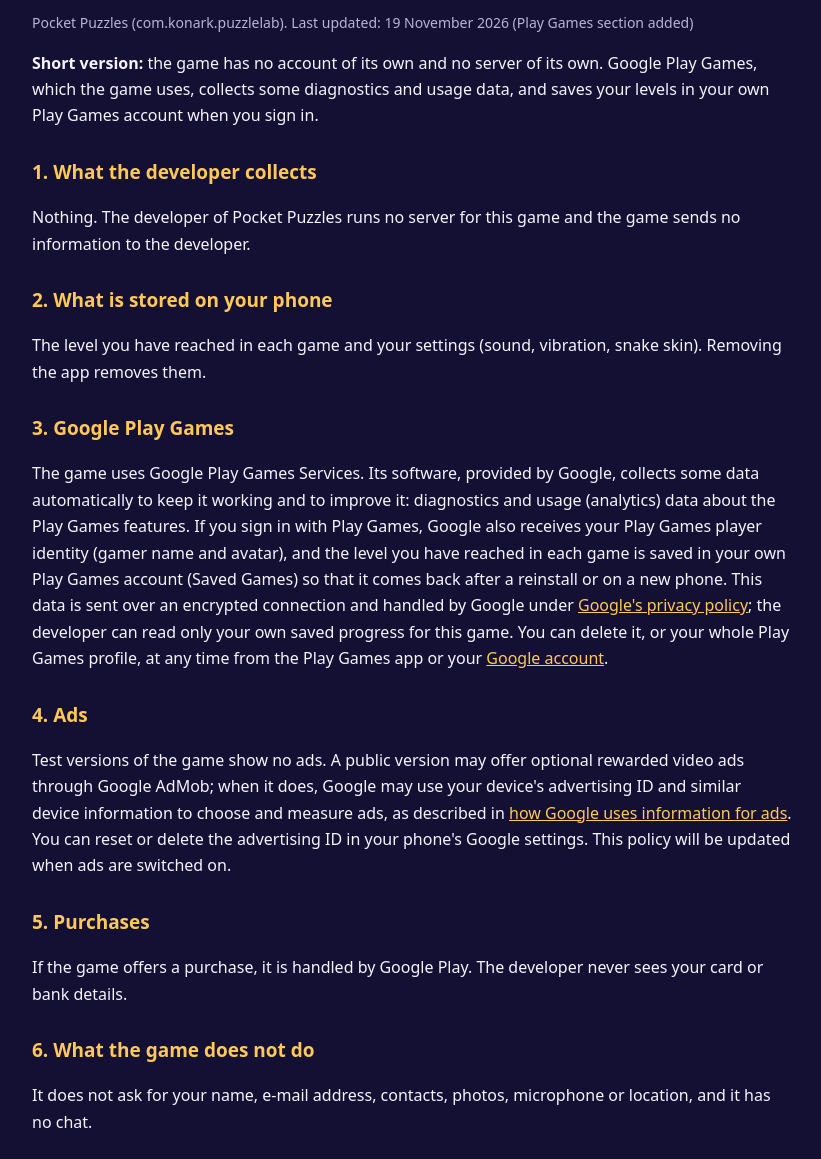
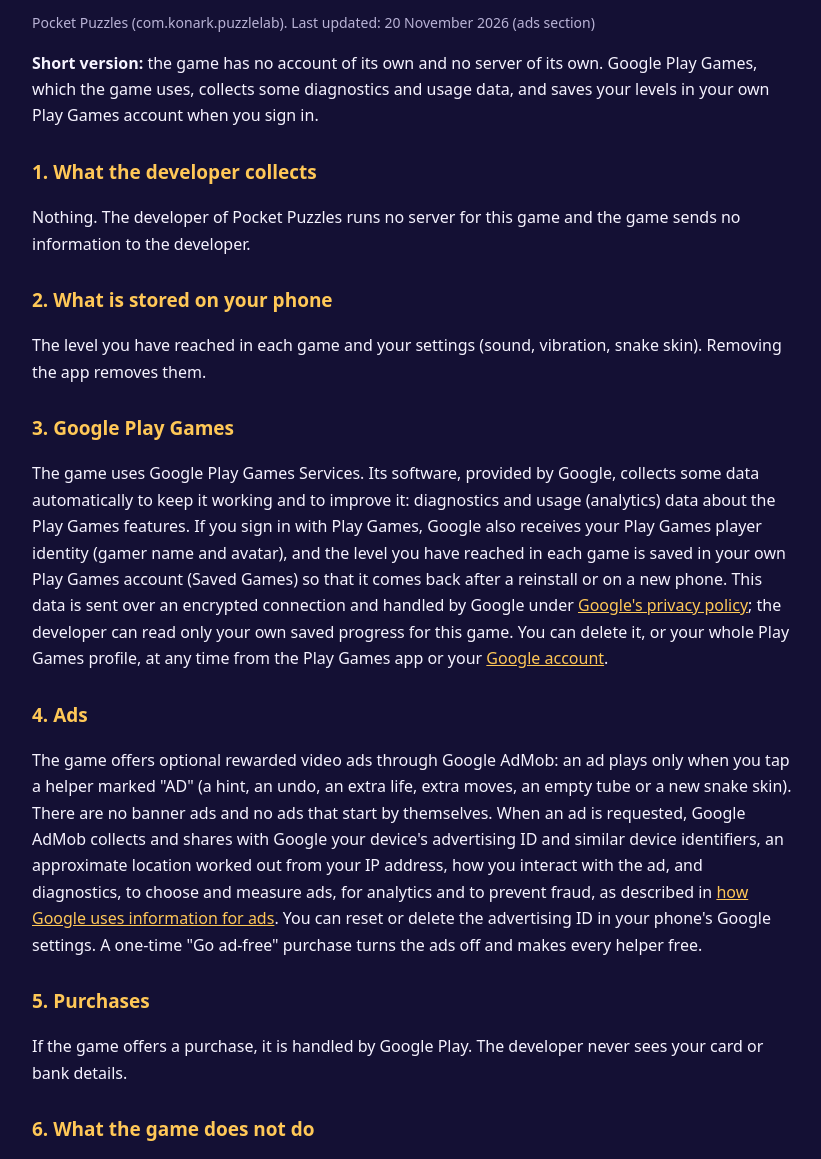
Before and after one commit to konarkjha/puzzlelab-site, a plain HTML site: page privacy.html in a window 1280 px wide. Shown: the part 126-1285 px from the top of the page, without its empty margins (228-1049 px from the left). Drawn offline with Linux system fonts and the light colour scheme.

Commit message:
Privacy: ads are on (rewarded only, AdMob data listed)

```diff
--- a/privacy.html
+++ b/privacy.html
@@ -4,14 +4,14 @@ main{max-width:760px;margin:0 auto;padding:32px 20px 64px}h1{font-size:30px;marg
 a{color:#ffc857}nav{font-size:14px;margin-bottom:18px}.muted{color:#b9b3d6;font-size:14px}</style></head><body><main>
 <nav><a href="index.html">About</a> &middot; <a href="privacy.html">Privacy</a> &middot; <a href="terms.html">Terms</a> &middot; <a href="delete.html">Delete data</a></nav>
 <h1>Privacy Policy</h1>
-<p class="muted">Pocket Puzzles (com.konark.puzzlelab). Last updated: 19 November 2026 (Play Games section added)</p>
+<p class="muted">Pocket Puzzles (com.konark.puzzlelab). Last updated: 20 November 2026 (ads section)</p>
 <p><b>Short version:</b> the game has no account of its own and no server of its own. Google Play Games, which the game uses, collects some diagnostics and usage data, and saves your levels in your own Play Games account when you sign in.</p>
 <h2>1. What the developer collects</h2><p>Nothing. The developer of Pocket Puzzles runs no server for this game and the game sends no information to the developer.</p>
 <h2>2. What is stored on your phone</h2><p>The level you have reached in each game and your settings (sound, vibration, snake skin). Removing the app removes them.</p>
 <h2>3. Google Play Games</h2><p>The game uses Google Play Games Services. Its software, provided by Google, collects some data automatically to keep it working and to improve it: diagnostics and usage (analytics) data about the Play Games features. If you sign in with Play Games, Google also receives your Play Games player identity (gamer name and avatar), and the level you have reached in each game is saved in your own Play Games account (Saved Games) so that it comes back after a reinstall or on a new phone. This data is sent over an encrypted connection and handled by Google under <a href="https://policies.google.com/privacy">Google's privacy policy</a>; the developer can read only your own saved progress for this game. You can delete it, or your whole Play Games profile, at any time from the Play Games app or your <a href="https://myaccount.google.com">Google account</a>.</p>
-<h2>4. Ads</h2><p>Test versions of the game show no ads. A public version may offer optional rewarded video ads through Google AdMob; when it does, Google may use your device's advertising ID and similar device information to choose and measure ads, as described in <a href="https://policies.google.com/technologies/ads">how Google uses information for ads</a>. You can reset or delete the advertising ID in your phone's Google settings. This policy will be updated when ads are switched on.</p>
+<h2>4. Ads</h2><p>The game offers optional rewarded video ads through Google AdMob: an ad plays only when you tap a helper marked "AD" (a hint, an undo, an extra life, extra moves, an empty tube or a new snake skin). There are no banner ads and no ads that start by themselves. When an ad is requested, Google AdMob collects and shares with Google your device's advertising ID and similar device identifiers, an approximate location worked out from your IP address, how you interact with the ad, and diagnostics, to choose and measure ads, for analytics and to prevent fraud, as described in <a href="https://policies.google.com/technologies/ads">how Google uses information for ads</a>. You can reset or delete the advertising ID in your phone's Google settings. A one-time "Go ad-free" purchase turns the ads off and makes every helper free.</p>
 <h2>5. Purchases</h2><p>If the game offers a purchase, it is handled by Google Play. The developer never sees your card or bank details.</p>
-<h2>6. What the game does not do</h2><p>It does not ask for your name, e-mail address, contacts, photos, microphone or location, and it has no chat.</p>
+<h2>6. What the game does not do</h2><p>It does not ask for your name, e-mail address, contacts, photos, microphone or location permission, and it has no chat.</p>
 <h2>7. Children</h2><p>The game is not directed at children under 13.</p>
 <h2>8. Contact</h2><p>Questions or requests: <a href="mailto:hello@locomojo.in">hello@locomojo.in</a></p>
 </main></body></html>
```
